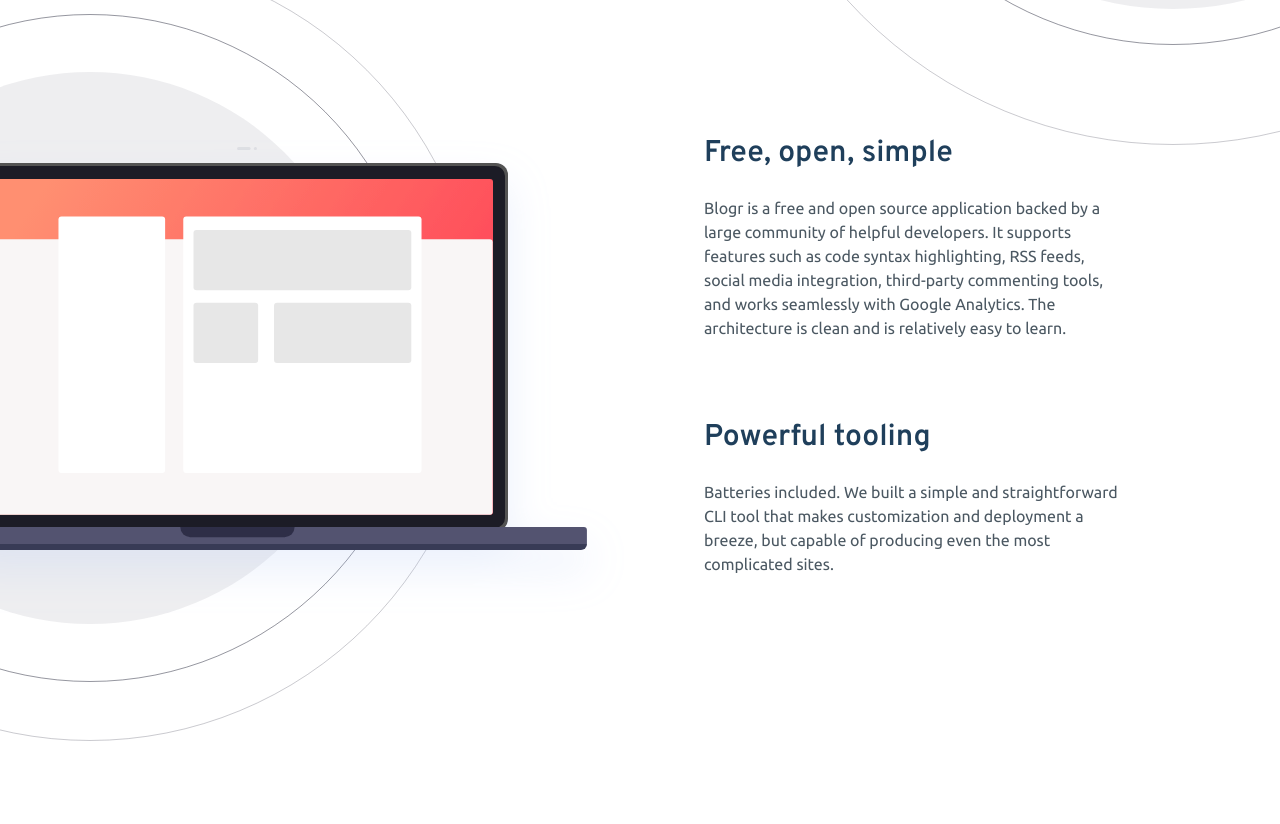
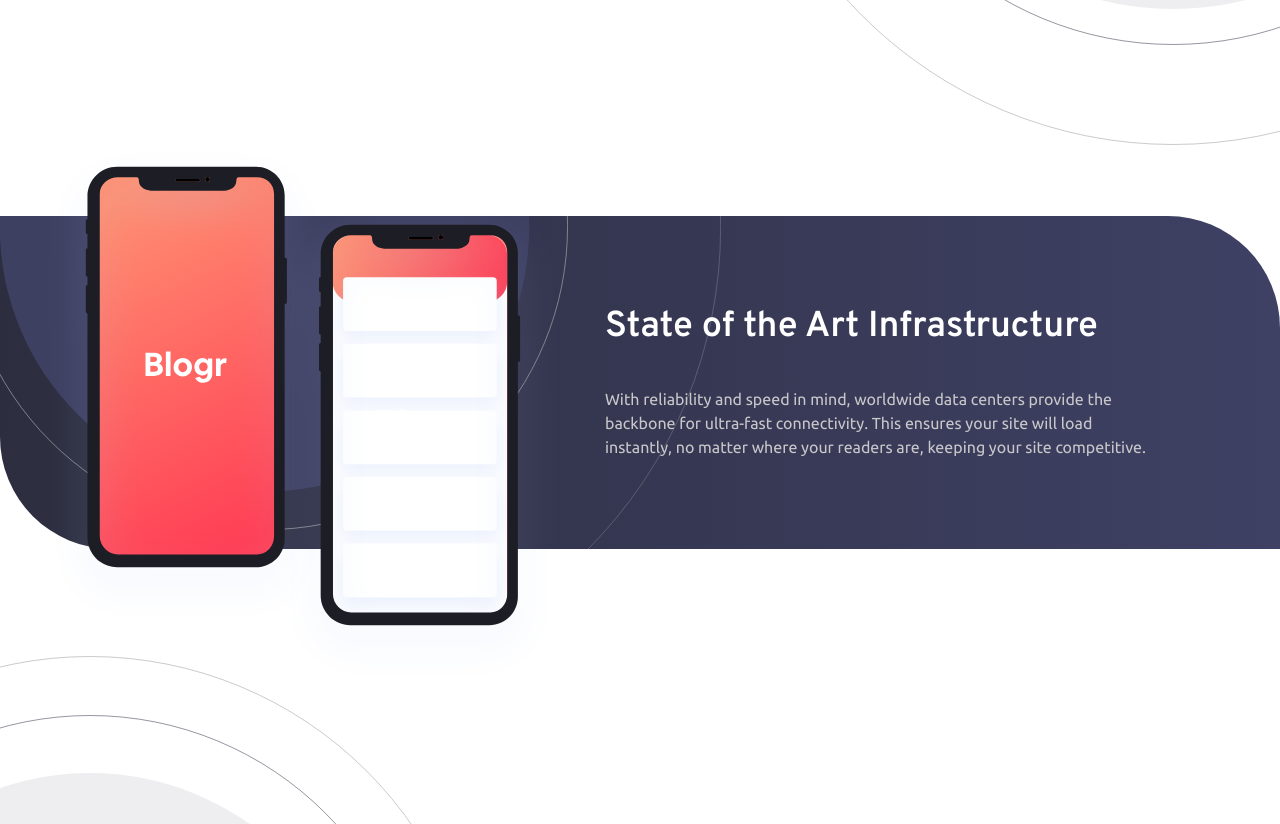
Before and after one commit to MaorBezalel/landing-pages, a React (Vite) app: page /blogr in a window 1280 px wide. Shown: the part 1400-2224 px from the top of the page. Before the commit the page ends 2184 px from the top, so only its background shows below. Built offline with nearby package versions, Linux system fonts and the light colour scheme.

Commit message:
feat: Add `ServicesSection` layout to Blogr page

```diff
--- a/src/components/DropdownMenu.component.tsx
+++ b/src/components/DropdownMenu.component.tsx
@@ -14,14 +14,12 @@
         <div
             ref={ref}
             className="relative h-fit min-w-full"
-            aria-haspopup="menu"
         >
             {button instanceof Function ? button({ isOpen, setIsOpen }) : button}
             <div
                 className={`absolute left-1/2 top-[calc(100%+5px)] z-50 h-fit min-w-max -translate-x-1/2 ${
                     isOpen ? 'pointer-events-auto opacity-100' : 'pointer-events-none opacity-0'
                 } transition-opacity duration-300 ease-in-out`}
-                aria-hidden={!isOpen}
             >
                 {children instanceof Function ? children({ isOpen, setIsOpen }) : children}
             </div>
--- a/src/pages/blogr/Blogr.page.tsx
+++ b/src/pages/blogr/Blogr.page.tsx
@@ -1,19 +1,26 @@
 import { usePageConfig } from '@/hooks';
 import { Wrapper } from '@/layouts';
-import { Header, PrimaryNavigation, Hero, AboutSection, FeaturesSection } from '@/pages/blogr/layouts';
+import { Header, PrimaryNavigation, Hero, AboutSection, ServicesSection, FeaturesSection } from '@/pages/blogr/layouts';
 
 export default function Blogr() {
     usePageConfig({ title: 'Blogr landing page', page: 'blogr' });
 
     return (
-        <Wrapper className="grid min-h-[100dvh] grid-rows-[auto_1fr_auto] gap-y-40 overflow-hidden">
+        <Wrapper
+            className="grid min-h-[100dvh] grid-rows-[auto_1fr_auto] gap-y-40 overflow-hidden
+            tablet-md:gap-y-28
+            tablet-sm:gap-y-24
+            mobile-lg:gap-y-20
+            mobile-md:gap-y-16"
+        >
             <Header>
                 <PrimaryNavigation />
                 <Hero />
             </Header>
 
-            <main className="flex flex-col gap-40">
+            <main>
                 <AboutSection />
+                <ServicesSection />
                 <FeaturesSection />
             </main>
 
--- a/src/pages/blogr/layouts/AboutSection.layout.tsx
+++ b/src/pages/blogr/layouts/AboutSection.layout.tsx
@@ -19,6 +19,7 @@
 
     return (
         <section
+            aria-label="About"
             className="container relative flex flex-col gap-32
             tablet-lg:gap-20
             tablet-md:gap-10"
--- a/src/pages/blogr/layouts/FeaturesSection.layout.tsx
+++ b/src/pages/blogr/layouts/FeaturesSection.layout.tsx
@@ -19,6 +19,7 @@
 
     return (
         <section
+            aria-label="Features"
             className="container relative grid grid-cols-[1fr_1fr] grid-rows-[repeat(2,1fr)] gap-x-32 gap-y-20
             desktop-md:gap-x-10
             desktop-sm:gap-x-32
--- /dev/null
+++ b/src/pages/blogr/layouts/ServicesSection.layout.tsx
@@ -0,0 +1,78 @@
+import illustrationPhones from '@/assets/blogr/images/illustration-phones.svg';
+
+export function ServicesSection() {
+    return (
+        <section
+            aria-label="Services"
+            className="mb-80 mt-72 w-full rounded-es-[7rem] rounded-se-[7rem] bg-blogr-gradient-body
+            desktop-sm:mb-72 desktop-sm:mt-60
+            tablet-lg:mt-48
+            tablet-md:mb-14
+            tablet-sm:mt-64
+            mobile-lg:mb-12 mobile-lg:mt-48"
+        >
+            <div
+                id="services-background-pattern-circles"
+                className="w-full rounded-es-[7rem] rounded-se-[7rem] bg-[url(@/assets/blogr/images/bg-pattern-circles.svg)] bg-[-29rem_-48rem] bg-no-repeat [background-size:1521px_1527px]
+                desktop-md:bg-[-12rem_-28rem] desktop-md:[background-size:912.6px_916.2px]
+                tablet-lg:bg-[-15rem_-33rem]
+                tablet-md:bg-[50%_-20rem] tablet-md:[background-size:708px_712px]
+                mobile-lg:bg-[50%_-15rem] mobile-lg:[background-size:608px_612px]"
+            >
+                <div
+                    id="services-content-grid"
+                    className="container grid grid-cols-[1fr_1fr] grid-rows-[1fr]
+                    desktop-md:grid-cols-[auto_auto] desktop-md:gap-x-72
+                    desktop-sm:gap-x-40
+                    tablet-lg:gap-x-32
+                    tablet-md:grid-cols-[auto] tablet-md:grid-rows-[1fr_1fr] tablet-md:px-16
+                    tablet-sm:px-8 tablet-sm:pb-16"
+                >
+                    <div
+                        id="services-content-text"
+                        className="col-[2/3] row-[1/-1] flex flex-col justify-center gap-10
+                        tablet-md:col-[1/1] tablet-md:row-[2/3] tablet-md:items-center tablet-md:justify-start tablet-md:gap-6 tablet-md:text-center"
+                    >
+                        <h2
+                            className="text-6xl font-[700] text-blogr-white
+                            desktop-lg:text-5xl
+                            desktop-md:text-[2.75rem]
+                            desktop-sm:text-4xl
+                            tablet-lg:text-3xl
+                            tablet-md:text-5xl
+                            mobile-lg:text-[2.75rem]
+                            mobile-md:text-4xl"
+                        >
+                            State of the Art Infrastructure
+                        </h2>
+                        <p
+                            className="text-lg text-blogr-grayish-blue
+                            desktop-md:text-base
+                            tablet-md:text-lg
+                            mobile-lg:text-base"
+                        >
+                            With reliability and speed in mind, worldwide data centers provide the backbone for
+                            ultra-fast connectivity. This ensures your site will load instantly, no matter where your
+                            readers are, keeping your site competitive.
+                        </p>
+                    </div>
+
+                    <img
+                        id="services-content-illustration-phones"
+                        src={illustrationPhones}
+                        alt="Phones illustration"
+                        className="col-[1/2] row-[1/-1] translate-x-16 translate-y-8 scale-[1.4]
+                        desktop-lg:translate-x-0
+                        desktop-md:translate-x-32 desktop-md:scale-[1.6]
+                        desktop-sm:translate-x-4
+                        tablet-md:col-[1/1] tablet-md:row-[1/2] tablet-md:w-1/2 tablet-md:-translate-y-16
+                        tablet-md:translate-x-1/2
+                        tablet-sm:scale-[2]
+                        mobile-lg:-translate-y-6 mobile-lg:scale-[2.7]
+                        mobile-md:-translate-y-0 mobile-md:scale-[3]"
+                    />
+                </div>
+            </div>
+        </section>
+    );
+}
--- a/src/pages/blogr/layouts/index.tsx
+++ b/src/pages/blogr/layouts/index.tsx
@@ -2,4 +2,5 @@
 export { PrimaryNavigation } from '@/pages/blogr/layouts/PrimaryNavigation.layout';
 export { Hero } from '@/pages/blogr/layouts/Hero.layout';
 export { AboutSection } from '@/pages/blogr/layouts/AboutSection.layout';
+export { ServicesSection } from '@/pages/blogr/layouts/ServicesSection.layout';
 export { FeaturesSection } from '@/pages/blogr/layouts/FeaturesSection.layout';
--- a/tailwind.config.js
+++ b/tailwind.config.js
@@ -58,14 +58,16 @@
             backgroundImage: {
                 /* ----------------------------------------------- Blogr ----------------------------------------------- */
                 /* Gradients */
-                'blogr-gradient-cta': 'linear-gradient(135deg, hsl(13, 100%, 72%), hsl(353, 100%, 62%))',
-                'blogr-gradient-body': 'linear-gradient(135deg, hsl(237, 17%, 21%), hsl(237, 23%, 32%))',
+                'blogr-gradient-cta': 'linear-gradient(to right, hsl(13, 100%, 72%), hsl(353, 100%, 62%))',
+                'blogr-gradient-body': 'linear-gradient(to right, hsl(237, 17%, 21%), hsl(237, 23%, 32%))',
 
                 /* Images */
                 'blogr-image-pattern-intro-desktop':
                     "url('@/assets/blogr/images/bg-pattern-intro-desktop.svg'), linear-gradient(to right, hsl(13, 100%, 72%), hsl(353, 100%, 62%))",
                 'blogr-image-pattern-intro-mobile':
                     "url('@/assets/blogr/images/bg-pattern-intro-mobile.svg'), linear-gradient(to right, hsl(13, 100%, 72%), hsl(353, 100%, 62%))",
+                'blogr-image-pattern-services-cta':
+                    'url(@/assets/blogr/images/bg-pattern-circles.svg), linear-gradient(135deg, hsl(237, 17%, 21%), hsl(237, 23%, 32%))',
             },
             fontFamily: {
                 /* Sunnyside Fonts */
```
Also changed, not shown: src/pages/blogr/components/ui/DesktopPrimaryNav.ui.tsx (+10 -4 lines).
